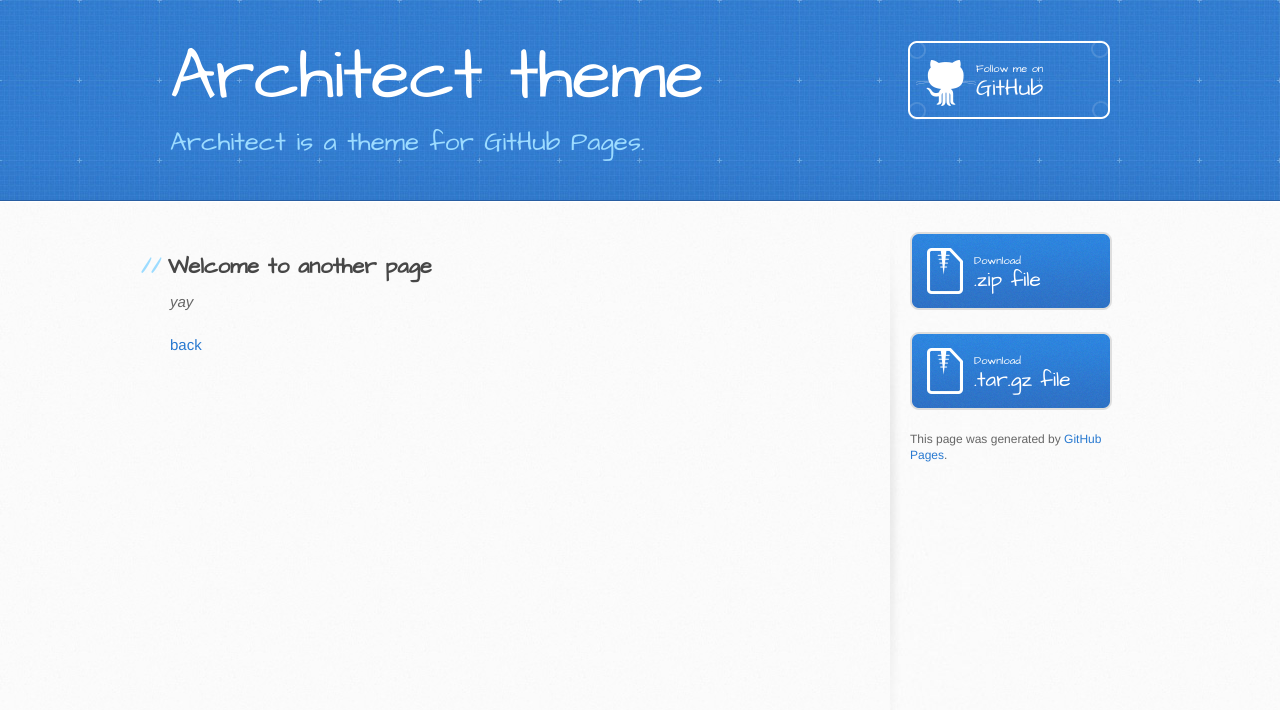
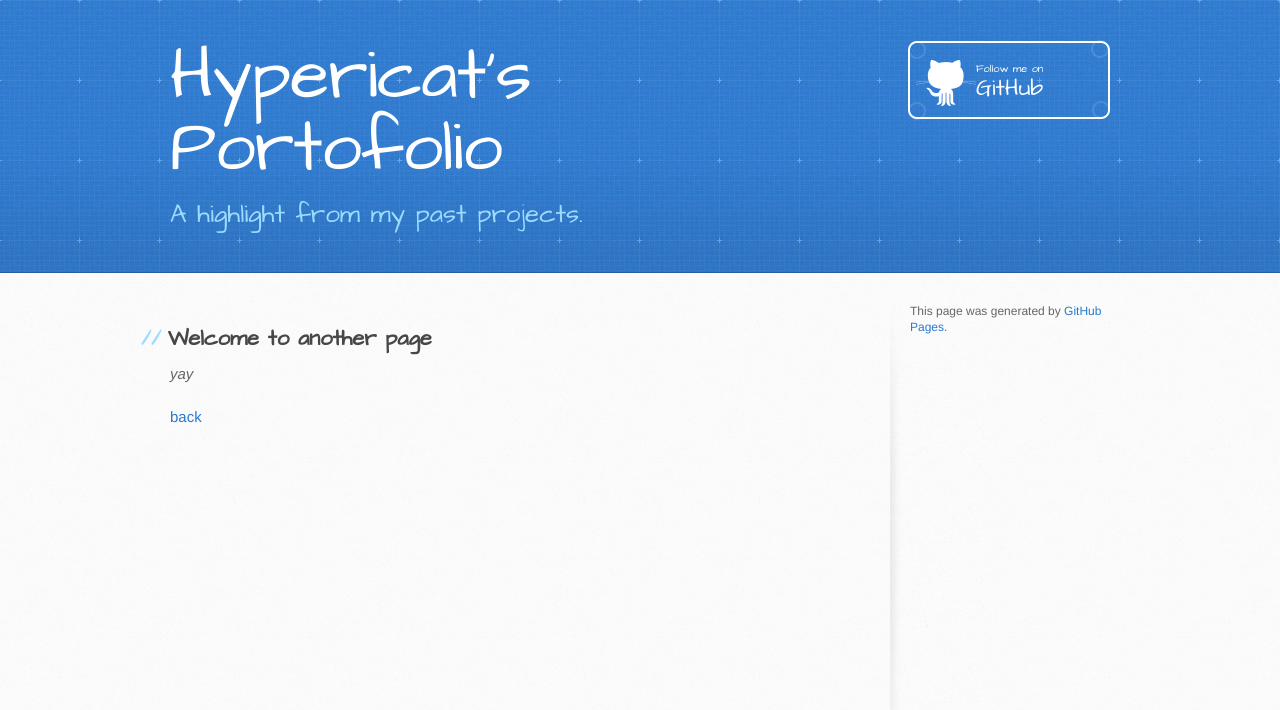
Before and after one commit to Hypericat/Hypericat.github.io, a Jekyll site: the page built from another-page.md, in a window 1280 px wide. Shown: the top 710 px of the page. Built offline with Jekyll 4.4.1, drawn with Linux system fonts in a browser that asks for light colours; our own code applies the rules of GitHub Pages for plain Markdown files.

Commit message:
Auto push

```diff
--- a/_config.yml
+++ b/_config.yml
@@ -2,8 +2,8 @@ remote_theme: pages-themes/architect@v0.2.0
 plugins:
 - jekyll-remote-theme # add this line to the plugins list if you already have one
 
-title: Architect theme
-description: Architect is a theme for GitHub Pages.
-show_downloads: true
+title: Hypericat's Portofolio
+description: A highlight from my past projects.
+show_downloads: false
 google_analytics:
 theme: jekyll-theme-architect
```
Also changed, not shown: 1 other file.
